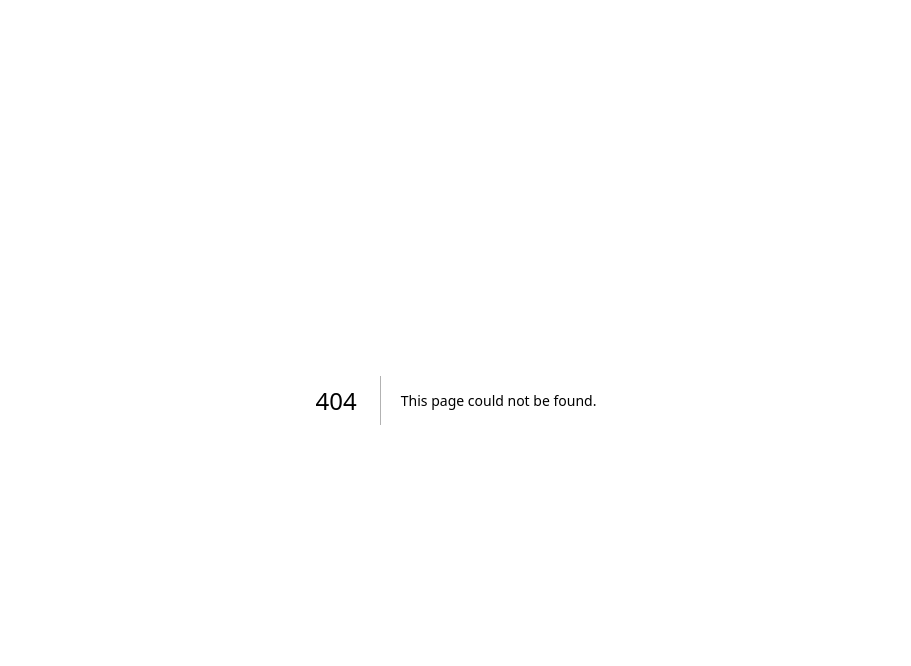
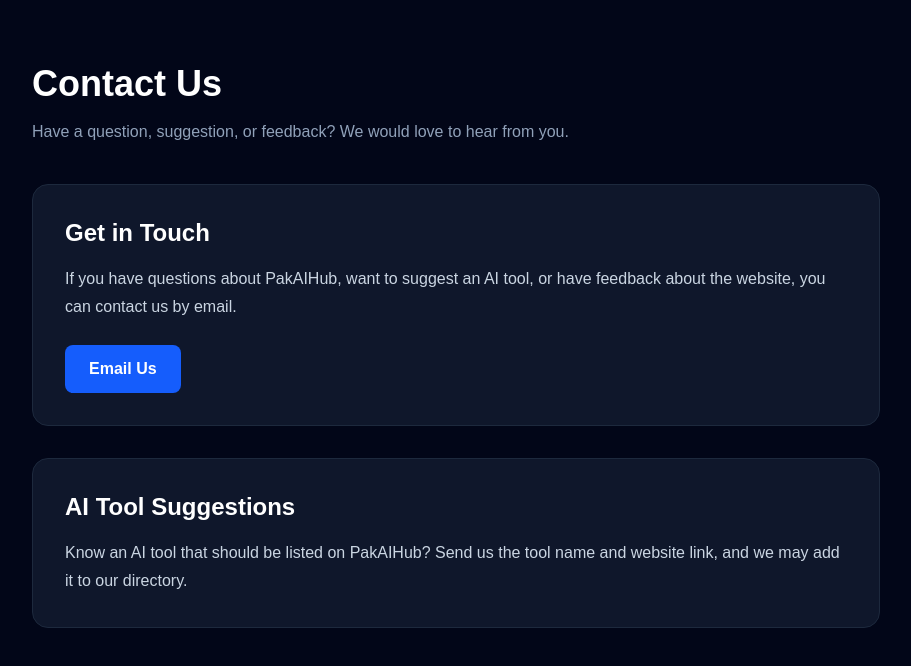
Before and after one commit to khan3377/pakaihub-web, a Next.js app: page /contact in a window 1280 px wide. Before the commit this address had no page. Shown: the top 666 px of the page, without its empty margins (184-1095 px from the left). Built offline with nearby package versions, Linux system fonts and the light colour scheme.

Commit message:
Add Contact page

```diff
--- /dev/null
+++ b/app/contact/page.tsx
@@ -0,0 +1,45 @@
+export default function Contact() {
+  return (
+    <main className="min-h-screen bg-slate-950 text-slate-300">
+      <section className="mx-auto max-w-4xl px-6 py-16">
+        <h1 className="mb-4 text-4xl font-bold text-white">
+          Contact Us
+        </h1>
+
+        <p className="mb-10 text-slate-400">
+          Have a question, suggestion, or feedback? We would love to hear
+          from you.
+        </p>
+
+        <div className="rounded-2xl border border-slate-800 bg-slate-900 p-8">
+          <h2 className="mb-4 text-2xl font-semibold text-white">
+            Get in Touch
+          </h2>
+
+          <p className="mb-6 leading-7">
+            If you have questions about PakAIHub, want to suggest an AI tool,
+            or have feedback about the website, you can contact us by email.
+          </p>
+
+          <a
+           href="mailto:mahtaballi789@gmail.com"
+            className="inline-block rounded-lg bg-blue-600 px-6 py-3 font-semibold text-white transition hover:bg-blue-700"
+          >
+            Email Us
+          </a>
+        </div>
+
+        <div className="mt-8 rounded-2xl border border-slate-800 bg-slate-900 p-8">
+          <h2 className="mb-4 text-2xl font-semibold text-white">
+            AI Tool Suggestions
+          </h2>
+
+          <p className="leading-7">
+            Know an AI tool that should be listed on PakAIHub? Send us the
+            tool name and website link, and we may add it to our directory.
+          </p>
+        </div>
+      </section>
+    </main>
+  );
+}
```
